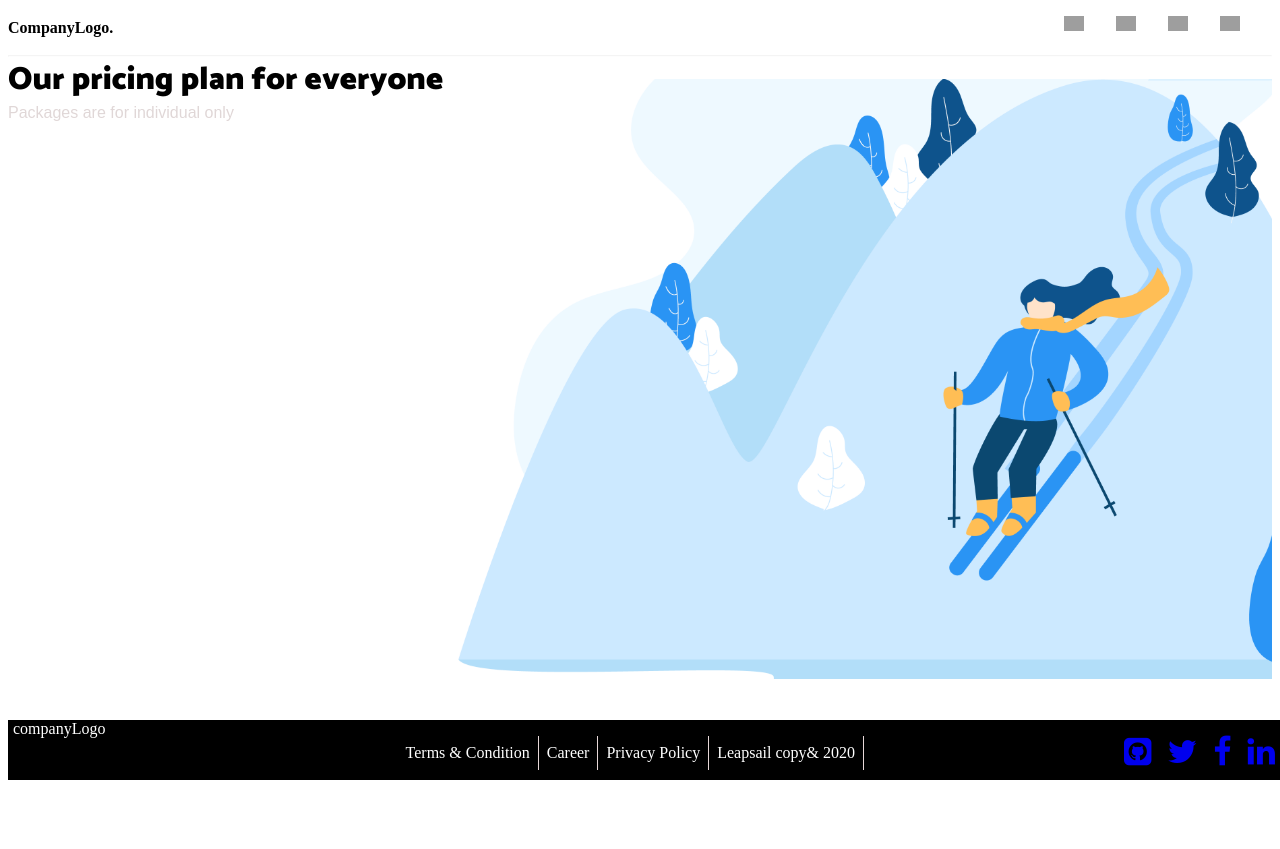
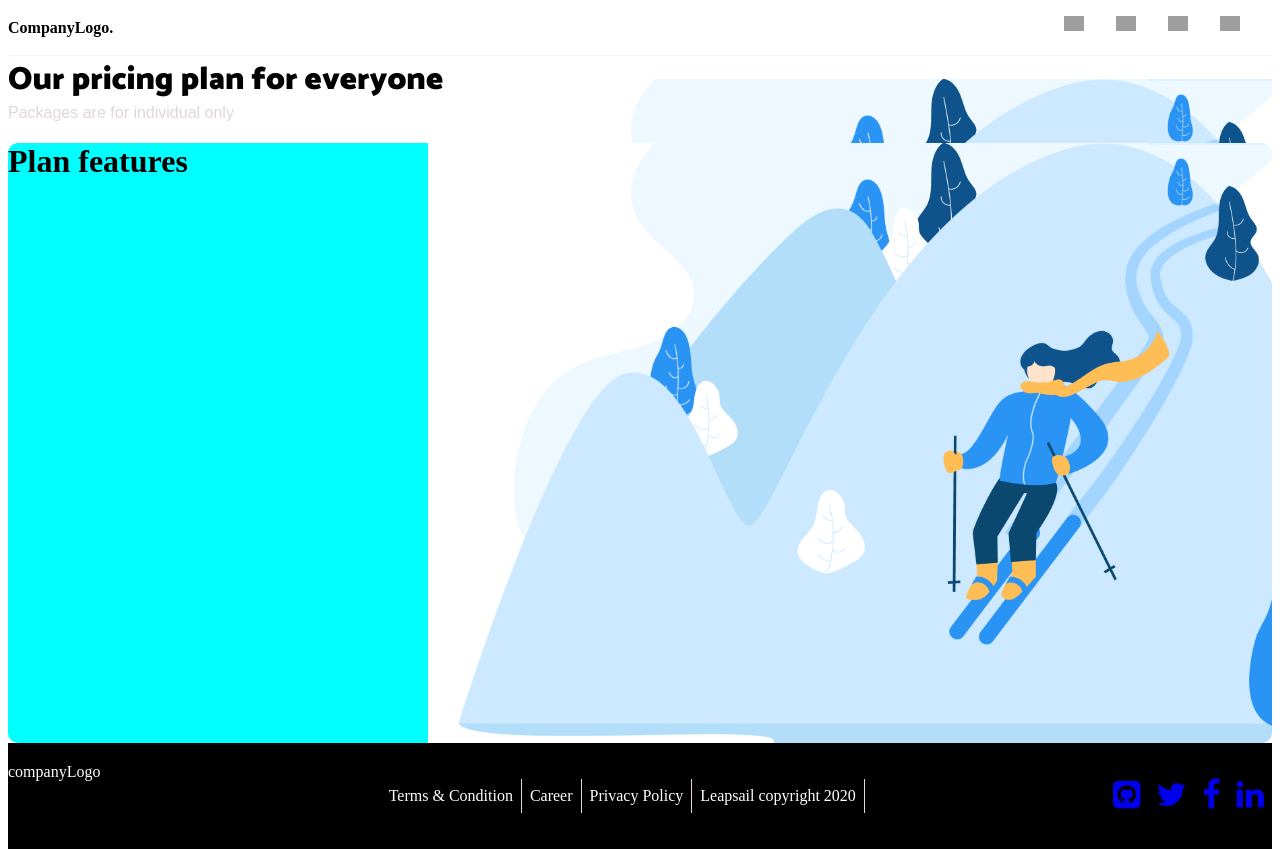
Before and after one commit to olayodepossible/Leapsail_landingPage, a Vue app: page / in a window 1280 px wide. Before the commit the page ends 800 px from the top, so only its background shows below. Built offline with nearby package versions, Linux system fonts and the light colour scheme; grey boxes are pictures that could not be loaded.

Commit message:
container component created

```diff
--- a/src/components/Container.vue
+++ b/src/components/Container.vue
@@ -1,5 +1,10 @@
 <template>
-  <div class="container"></div>
+  <div class="container">
+    <div class="plan-feature">
+      <h1>Plan features</h1>
+    </div>
+    <div class="list"></div>
+  </div>
 </template>
 
 <script>
@@ -10,6 +15,10 @@ export default {
 </script>
 
 <style scoped>
-/* .container {
-} */
+.container {
+  width: 80%;
+  margin: 0 auto;
+  background-color: aqua;
+  border-radius: 10px;
+}
 </style>
--- a/src/components/Footer.vue
+++ b/src/components/Footer.vue
@@ -6,7 +6,7 @@
         <li>Terms & Condition</li>
         <li>Career</li>
         <li>Privacy Policy</li>
-        <li>Leapsail copy& 2020</li>
+        <li>Leapsail copyright 2020</li>
       </ul>
     </div>
     <div class="icon">
@@ -48,13 +48,17 @@ export default {
 .footer {
   display: flex;
   justify-content: space-between;
-  padding: 0 5px;
+  padding: 20px 0px;
+  background-color: #000;
+  color: #fff;
+
+  /* padding: 0 10px;
   background-color: #000;
   color: #fff;
   width: 100%;
   position: absolute;
   bottom: 20px;
-  height: 60px;
+  height: 60px; */
 }
 
 .terms ul {
--- a/src/views/Homepage.vue
+++ b/src/views/Homepage.vue
@@ -4,18 +4,18 @@
       <h1>Our pricing plan for everyone</h1>
       <p>Packages are for individual only</p>
     </div>
-
+    <Container />
     <Footer />
   </div>
 </template>
 
 <script>
-// import Container from "../components/Container";
+import Container from "../components/Container";
 import Footer from "../components/Footer";
 export default {
   name: "Homepage",
   components: {
-    // Container
+    Container,
     Footer
   },
   props: {
@@ -33,6 +33,7 @@ export default {
 .container {
   width: 100%;
   height: 600px;
+  margin: 0 auto;
   background-image: url("../assets/snow_sakting.png");
   background-position: left 420px top -190px;
   background-repeat: no-repeat;
```
Also changed, not shown: src/components/Plan.vue (added, +21 -0 lines).
